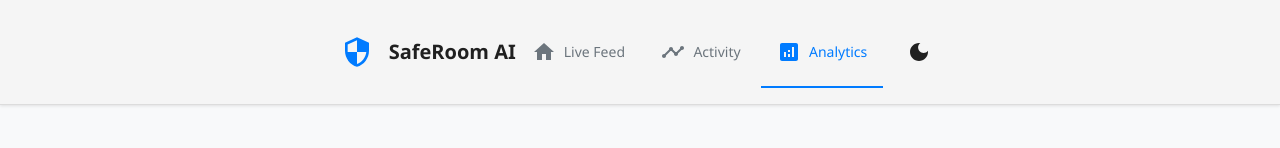
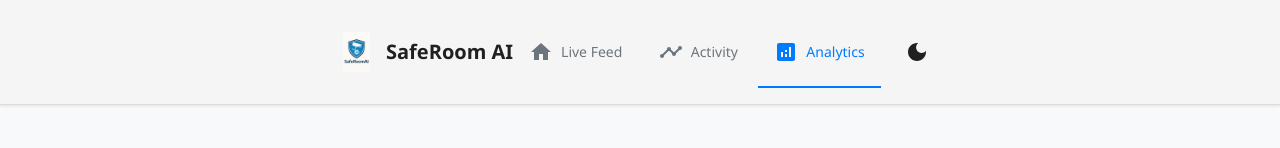
Before and after one commit to agilancan/SafeRoomAI-Showcase, a React (Create React App) app in the folder frontend/: page /analytics in a window 1280 px wide. Shown: the top 148 px of the page. Built offline with nearby package versions, Linux system fonts and the light colour scheme.

Commit message:
Fixed conflicts and added the logo

```diff
--- a/frontend/src/components/NavBar.jsx
+++ b/frontend/src/components/NavBar.jsx
@@ -14,10 +14,10 @@ import {
 import {
   Home,
   Timeline,
-  Analytics,
-  Security
+  Analytics
 } from '@mui/icons-material';
 import DarkModeToggle from './DarkModeToggle';
+import logo from '../logo.png';
 
 export default function NavBar({ darkMode, onToggleDarkMode }) {
   const location = useLocation();
@@ -43,7 +43,11 @@ export default function NavBar({ darkMode, onToggleDarkMode }) {
     <AppBar position="static" color="default" elevation={1}>
       <Toolbar>
         <Box display="flex" alignItems="center" gap={2} flexGrow={1}>
-          <Security color="primary" sx={{ fontSize: 32 }} />
+          <img
+            src={logo}
+            alt="SafeRoom AI Logo"
+            style={{ height: '40px', width: 'auto' }}
+          />
           <Typography variant="h6" component="div" fontWeight="bold">
             SafeRoom AI
           </Typography>
```
Also changed, not shown: frontend/src/logo.png (added), 1 other file (tests, documents, lock files or other folders).
